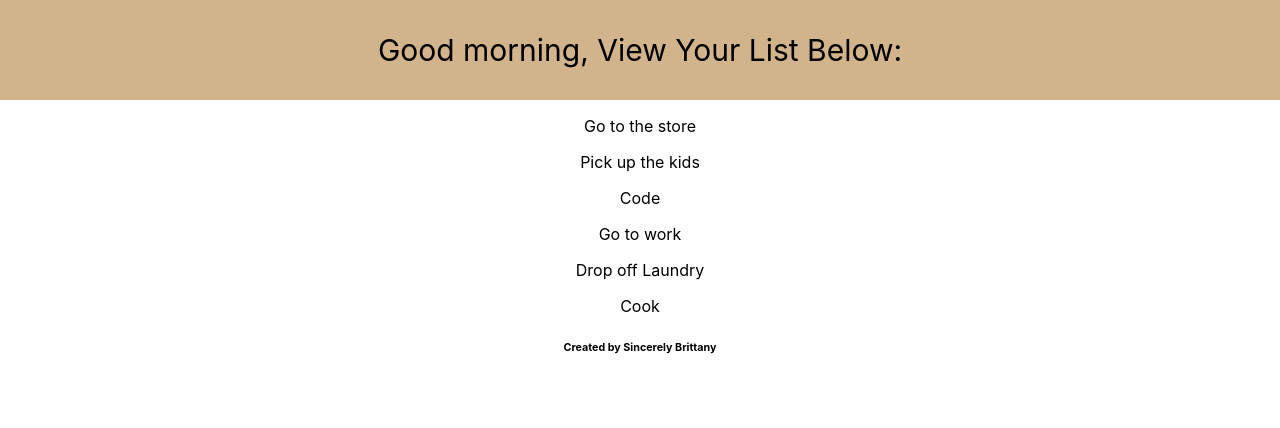
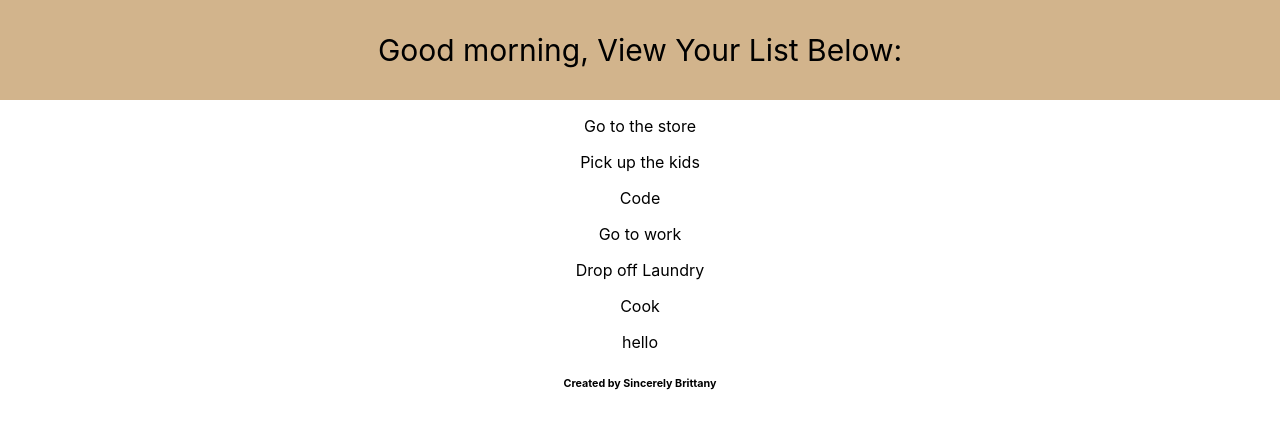
Before and after one commit to SincerelyBrittany/react-simple-todo-application, a React (Create React App) app: page / in a window 1280 px wide. Shown: the top 428 px of the page. Built offline with nearby package versions, Linux system fonts and the light colour scheme.

Commit message:
adds completed boolean:

```diff
--- a/src/todoData.js
+++ b/src/todoData.js
@@ -5,23 +5,38 @@ const todoData = [
     },
     {
         id: 2,
-        todo: "Pick up the kids"
+        todo: "Pick up the kids",
+        completed: true
     },
     {
         id: 3,
-        todo: "Code"
+        todo: "Code",
+        completed: true
     },
     {
         id: 4,
-        todo: "Go to work"
+        todo: "Go to work",
+        completed: true
     },
     {
         id: 5,
-        todo: "Drop off Laundry"
+        todo: "Drop off Laundry",
+        completed: true
     },
     {
         id: 6,
-        todo: "Cook"
+        todo: "Cook",
+        completed: false
+    },
+    {
+        id: 7,
+        todo: "",
+        completed: true
+    },
+    {
+        id: 8,
+        todo: "hello",
+        completed: false
     }
 ]
 
```
